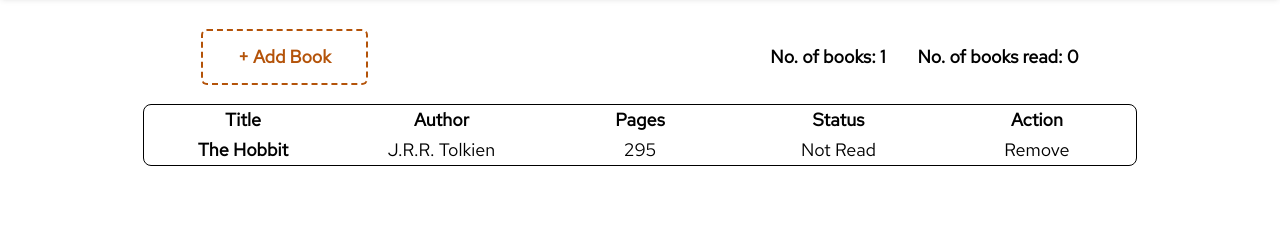
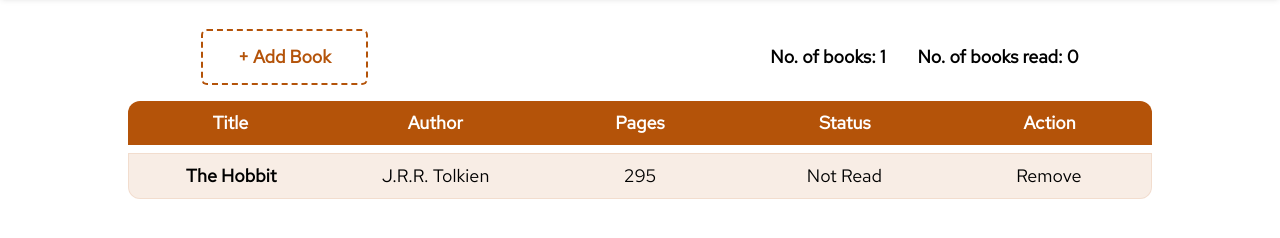
Before and after one commit to mell62/library, a website: page index.html in a window 1280 px wide. Shown: the part 122-360 px from the top of the page. Drawn offline with nearby package versions, Linux system fonts and the light colour scheme.

Commit message:
Style the table

```diff
--- a/css/styles.css
+++ b/css/styles.css
@@ -4,13 +4,35 @@
 
 tr{
     display: flex;
+    overflow: hidden;
 }
 
 td, th{
     width: 100%;
     overflow-wrap: break-word;
+    padding: 0.5rem;
 }
+
+tbody tr{
+    background-color: rgba(183,83,9,0.1);
+}
+
+tbody tr:nth-child(2n){
+    background-color: rgba(183,83,9,0.2);
+
+}
+
 
 td{
     font-weight: 500;
 }
+
+tbody tr{
+    margin-top: 0.5rem;
+}
+
+tbody tr:last-child{
+    border: 1px solid rgba(183,83,9,0.1);
+    border-bottom-left-radius: 0.75rem;
+    border-bottom-right-radius: 0.75rem;
+}
--- a/index.html
+++ b/index.html
@@ -43,16 +43,16 @@
         </div>
       </div>
     </div>
-    <div class="p-[calc(0.2vw+1rem)] flex justify-center">
-      <div class="border border-black rounded-lg w-4/5 min-w-max">
-        <table class="w-full text-center">
+    <div class="pt-4 flex justify-center">
+      <div class="w-4/5 min-w-max">
+        <table class="w-full text-center border-separate border-spacing-0">
           <thead>
-            <tr>
-              <th class="">Title</th>
-              <th class="">Author</th>
-              <th class="">Pages</th>
-              <th class="">Status</th>
-              <th class="">Action</th>
+            <tr class="bg-amber-700 border-0 rounded-t-xl text-white">
+              <th class="table-header">Title</th>
+              <th class="table-header">Author</th>
+              <th class="table-header">Pages</th>
+              <th class="table-header">Status</th>
+              <th class="table-header">Action</th>
             </tr>
           </thead>
           <tbody></tbody>
```
Also changed, not shown: css/output.css.
